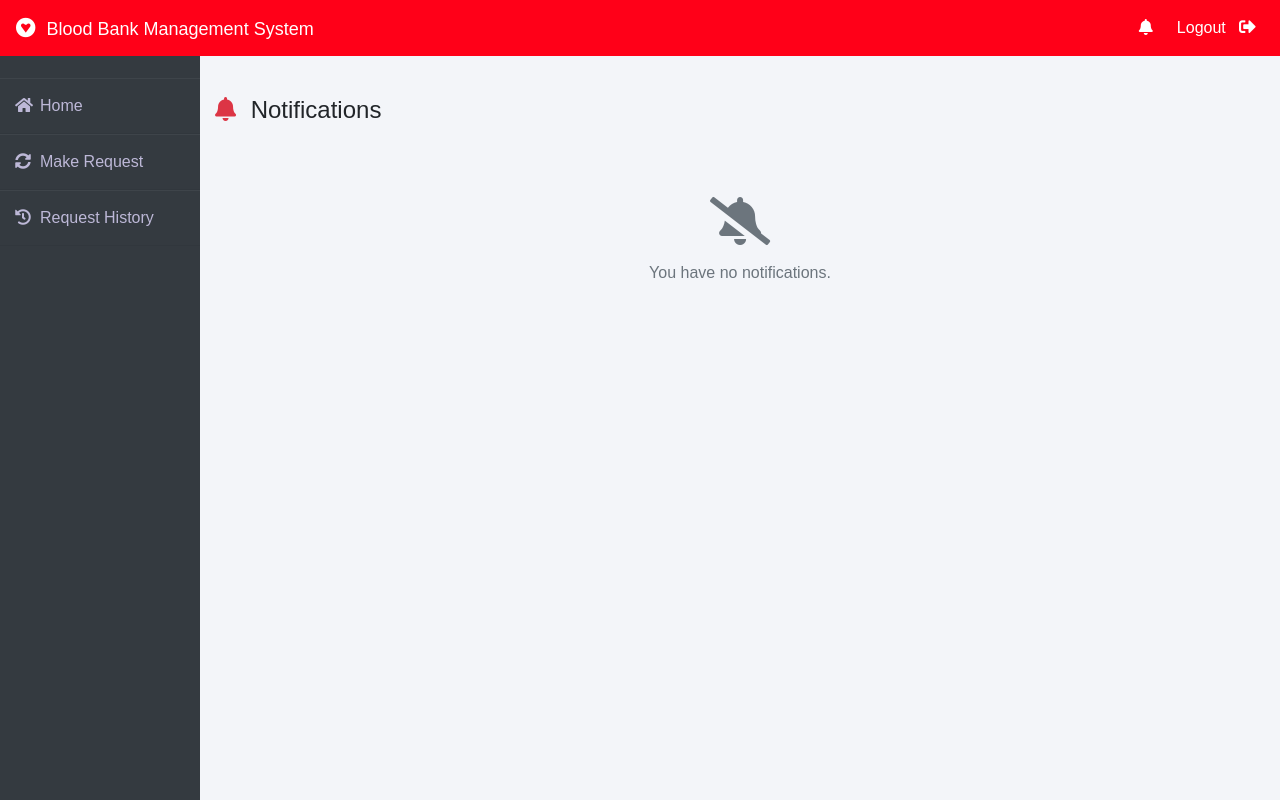
After one commit to Ha-Ni98/Blood-donation-system-copy, a Django app: page /en/patient/notifications in a window 1280 px wide. The commit adds this page. Run offline with Django 3.2, Linux system fonts and the light colour scheme; a user stored in the database is signed in; tables that the repository leaves empty hold one stand-in row (values such as "Sample post"); data that the repository does not hold is empty; some libraries are stand-ins or nearby versions.

Commit message:
feat(phase-b sprint-7): notification bell and display
- Create blood/context_processors.py: injects unread_notification_count
  into every template (0 for unauthenticated/no AppUser users)
- Register context processor in bloodbankmanagement/settings.py
- Update templates/patient/patientbase.html: add bell icon + red badge
  in navbar, only shown when unread_notification_count > 0
- Add notifications_view in patient/views.py: bulk-marks unread
  notifications as read on load (single UPDATE), renders notifications.html
- Add /patient/notifications URL in patient/urls.py
- Create templates/patient/notifications.html: list with red/grey
  left border by read status, empty state with bell-slash icon

```diff
--- /dev/null
+++ b/blood/context_processors.py
@@ -0,0 +1,17 @@
+"""
+blood/context_processors.py
+Injects unread_notification_count into every template rendered with a RequestContext.
+Only fires for authenticated users who have an AppUser (patient or donor).
+"""
+from blood.models import Notification, AppUser
+
+
+def unread_notifications(request):
+    count = 0
+    if request.user.is_authenticated:
+        try:
+            app_user = request.user.app_user
+            count = Notification.objects.filter(recipient=app_user, is_read=False).count()
+        except AppUser.DoesNotExist:
+            pass
+    return {'unread_notification_count': count}
--- a/bloodbankmanagement/settings.py
+++ b/bloodbankmanagement/settings.py
@@ -74,6 +74,7 @@ TEMPLATES = [
                 'django.template.context_processors.request',
                 'django.contrib.auth.context_processors.auth',
                 'django.contrib.messages.context_processors.messages',
+                'blood.context_processors.unread_notifications',
             ],
         },
     },
--- a/patient/urls.py
+++ b/patient/urls.py
@@ -9,4 +9,5 @@ urlpatterns = [
     path('make-request', views.make_request_view, name='make-request'),
     path('my-request', views.my_request_view, name='my-request'),
     path('cancel-request/<int:pk>', views.cancel_request_view, name='cancel-request'),
+    path('notifications', views.notifications_view, name='patient-notifications'),
 ]
--- a/patient/views.py
+++ b/patient/views.py
@@ -169,3 +169,27 @@ def cancel_request_view(request, pk):
 
     messages.success(request, 'Your request has been cancelled.')
     return redirect('my-request')
+
+
+@login_required(login_url='login')
+def notifications_view(request):
+    """
+    Displays all notifications for the current patient.
+    Marks all unread notifications as read on page load (Spec §8.3).
+    """
+    try:
+        patient_profile = bmodels.PatientProfile.objects.get(app_user__user=request.user)
+    except bmodels.PatientProfile.DoesNotExist:
+        messages.error(request, 'Patient profile not found.')
+        return redirect('home')
+
+    app_user = patient_profile.app_user
+
+    # Bulk-mark unread as read before fetching (single UPDATE — efficient)
+    bmodels.Notification.objects.filter(recipient=app_user, is_read=False).update(is_read=True)
+
+    notifications = bmodels.Notification.objects.filter(
+        recipient=app_user
+    ).order_by('-created_at')
+
+    return render(request, 'patient/notifications.html', {'notifications': notifications})
--- /dev/null
+++ b/templates/patient/notifications.html
@@ -0,0 +1,35 @@
+{% extends 'patient/patientbase.html' %}
+{% load i18n %}
+
+{% block content %}
+<br><br>
+<div class="container">
+    <div class="d-flex justify-content-between align-items-center mb-3">
+        <h4>
+            <i class="fas fa-bell text-danger mr-2"></i>
+            {% trans "Notifications" %}
+        </h4>
+    </div>
+
+    {% if notifications %}
+    <div class="list-group">
+        {% for notif in notifications %}
+        <div class="list-group-item list-group-item-action flex-column align-items-start mb-2"
+             style="border-left: 4px solid {% if not notif.is_read %}#dc3545{% else %}#dee2e6{% endif %};">
+            <div class="d-flex w-100 justify-content-between">
+                <h6 class="mb-1">{{ notif.title }}</h6>
+                <small class="text-muted">{{ notif.created_at|date:"d/m/Y H:i" }}</small>
+            </div>
+            <p class="mb-1">{{ notif.message }}</p>
+        </div>
+        {% endfor %}
+    </div>
+    {% else %}
+    <div class="text-center text-muted py-5">
+        <i class="fas fa-bell-slash fa-3x mb-3"></i>
+        <p>{% trans "You have no notifications." %}</p>
+    </div>
+    {% endif %}
+
+</div>
+{% endblock content %}
--- a/templates/patient/patientbase.html
+++ b/templates/patient/patientbase.html
@@ -90,6 +90,17 @@
 
     <div class="navbar-collapse collapse w-100 order-3 dual-collapse2">
         <ul class="navbar-nav ml-auto">
+            <li class="nav-item mr-2">
+                <a class="nav-link position-relative" style="color: white;" href="/patient/notifications">
+                    <i class="fas fa-bell"></i>
+                    {% if unread_notification_count %}
+                    <span class="badge badge-light text-danger"
+                          style="position:absolute;top:4px;left:14px;font-size:0.65em;padding:2px 5px;border-radius:50%;">
+                        {{ unread_notification_count }}
+                    </span>
+                    {% endif %}
+                </a>
+            </li>
             <li class="nav-item">
                 <a class="nav-link" style="color: white;" href="/logout">
                     {% trans "Logout" %} &nbsp; <i class="fas fa-sign-out-alt"></i>
```
